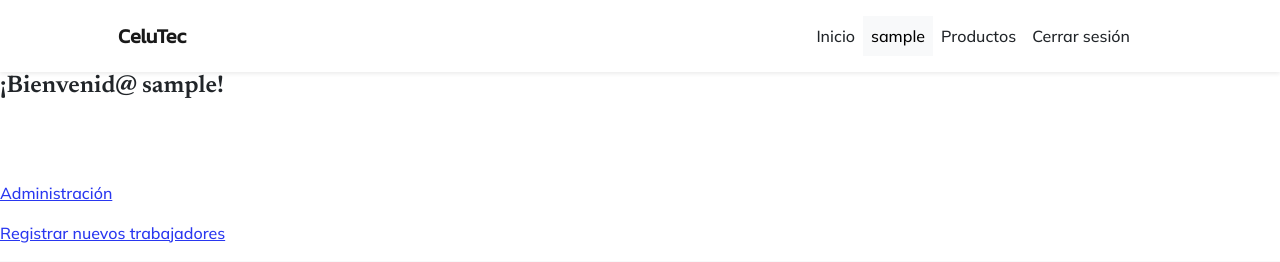
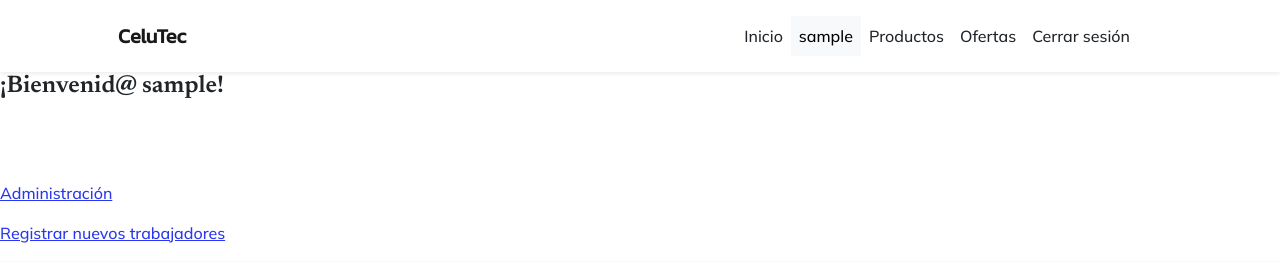
Before and after one commit to ClaraTortora/Trabajo-Final-Django-Tortora, a Django app: page / in a window 1280 px wide. Shown: the top 262 px of the page. Run offline with Django 4.2, Linux system fonts and the light colour scheme; the visitor is signed in with stand-in values (Sample User, id 1); some libraries are stand-ins or nearby versions.

Commit message:
Agregando 'ofertas' al navbar

```diff
--- a/Proyecto/apps/home/templates/home/navbar.html
+++ b/Proyecto/apps/home/templates/home/navbar.html
@@ -13,6 +13,7 @@
                     {% if user.is_authenticated %}
                     <li class="nav-item"><a class="nav-link text-bg-light">{{ user.username }}</a></li>
                     <li class="nav-item"><a class="nav-link {% if request.path == '/producto/'%} active {% endif %}" href="{% url 'producto:index' %}">Productos</a></li>
+                    <li class="nav-item"><a class="nav-link {% if request.path == '/oferta/'%} active {% endif %}" href="{% url 'producto:ofertas' %}">Ofertas</a></li>
                     <li class="nav-item"><a class="nav-link {% if request.path == '/logout/'%} active {% endif %}" href="{% url 'home:logout' %}">Cerrar sesión</a></li>
 
                     {% else %}
```
